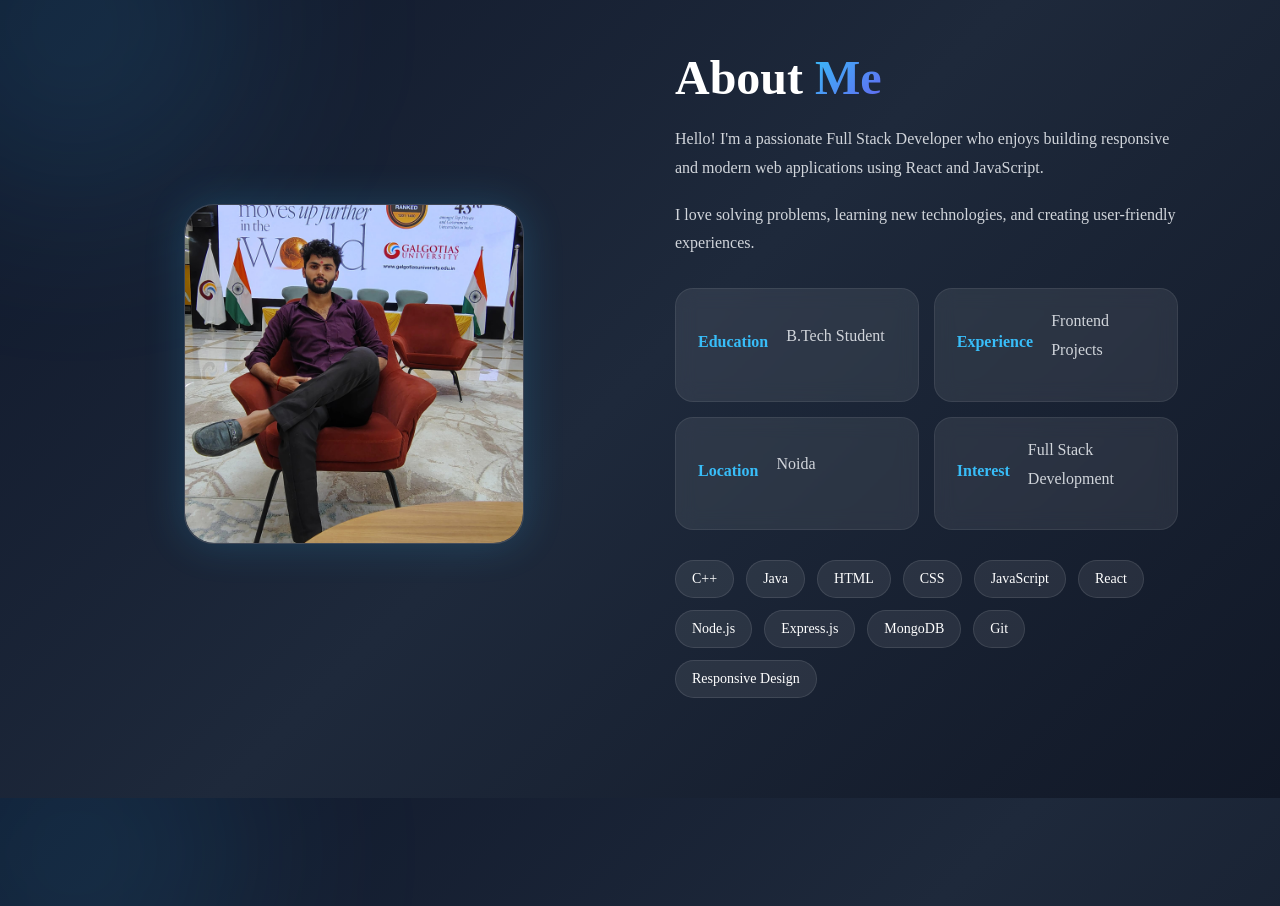
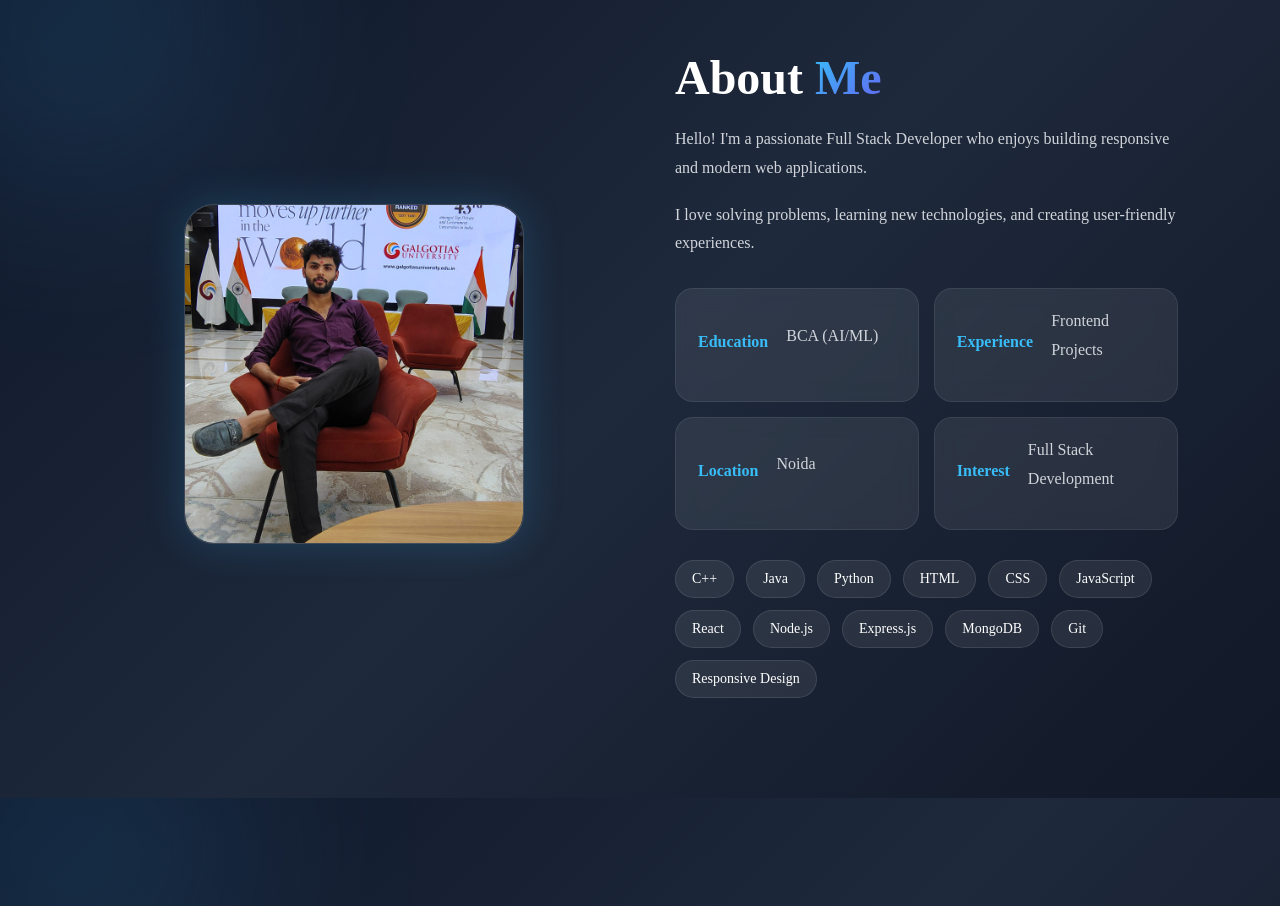
Before and after one commit to shivammauryag/Portfolio, a React app: page / in a window 1280 px wide. Shown: the part 920-1826 px from the top of the page. Built offline with nearby package versions, Linux system fonts and the light colour scheme; the HTML template or start-up script is replaced by a standard one.

Commit message:
Update About.jsx

```diff
--- a/src/Pages/About.jsx
+++ b/src/Pages/About.jsx
@@ -196,8 +196,7 @@ function About() {
 
             <p>
               Hello! I'm a passionate Full Stack Developer who enjoys
-              building responsive and modern web applications using
-              React and JavaScript.
+              building responsive and modern web applications.
             </p>
 
             <p>
@@ -209,7 +208,7 @@ function About() {
 
               <div className="info-card">
                 <h4>Education</h4>
-                <p>B.Tech Student</p>
+                <p>BCA (AI/ML)</p>
               </div>
 
               <div className="info-card">
@@ -232,6 +231,7 @@ function About() {
             <div className="skills">
               <span>C++</span>
               <span>Java</span>
+              <span>Python</span>
               <span>HTML</span>
               <span>CSS</span>
               <span>JavaScript</span>
```
